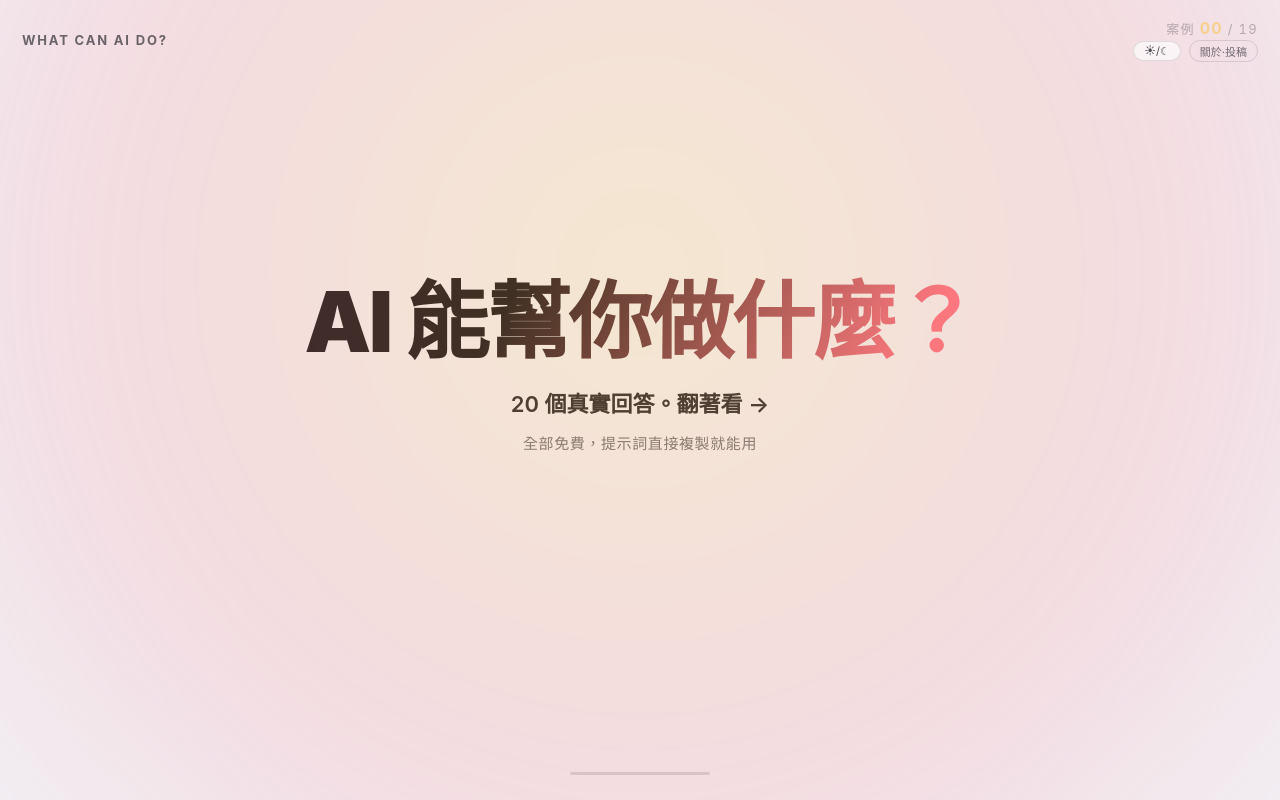
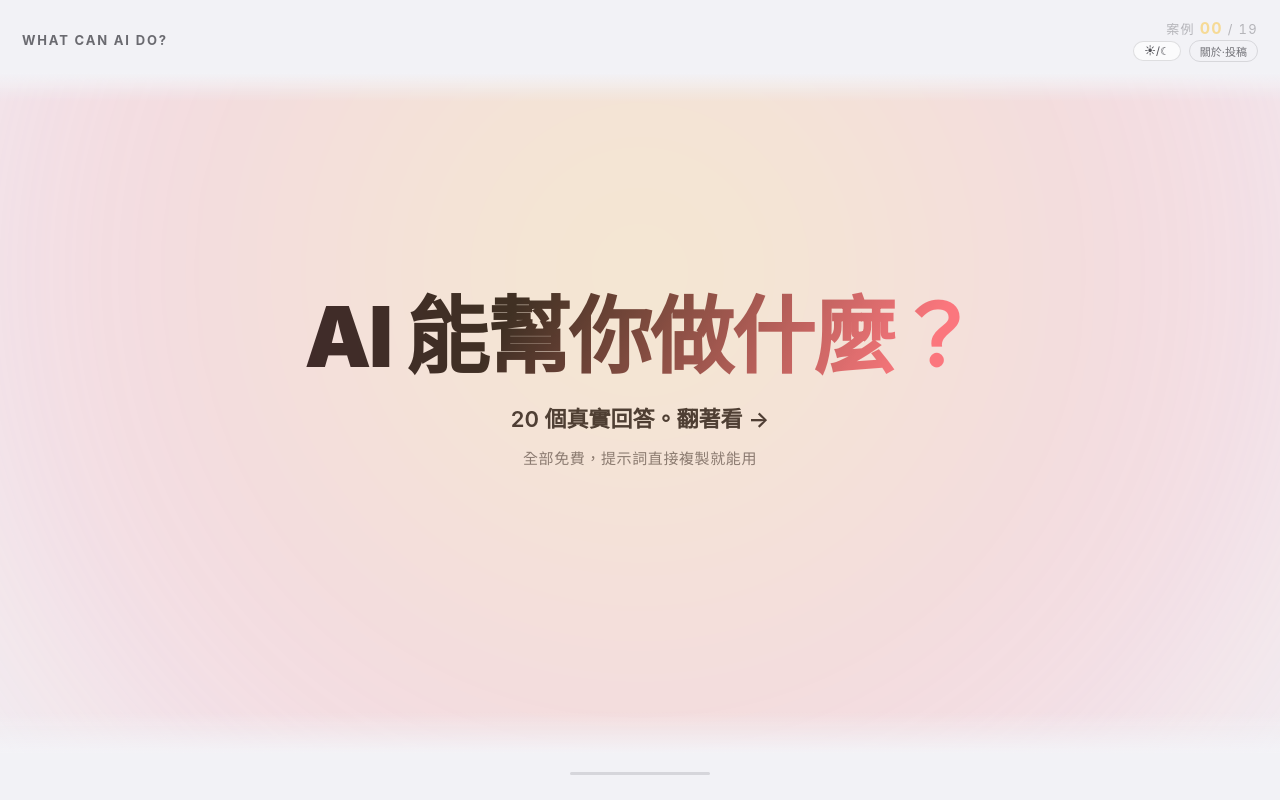
Before and after one commit to pracio/what-can-ai-do, an Astro site: page /zh-Hant in a window 1280 px wide. Built offline with nearby package versions, Linux system fonts and the light colour scheme; Astro itself is replaced by a stand-in of ours.

Commit message:
relax card layout: let content flow and scroll vertically; restore title size; scrim gradients at top/bottom so fixed bars stay clean while scrolling

```diff
--- a/src/pages/en/index.astro
+++ b/src/pages/en/index.astro
@@ -84,6 +84,11 @@ const cards = tasks
     }
 
     .deck { position: fixed; inset: 0; perspective: 1200px; }
+    .deck::after {
+      content: ''; position: fixed; left: 0; right: 0; bottom: 0; height: 88px;
+      background: linear-gradient(to top, var(--bg) 52%, transparent);
+      pointer-events: none; z-index: 9;
+    }
     .slide {
       position: absolute; inset: 0; overflow: hidden;
       display: flex; flex-direction: column; align-items: center; justify-content: center;
@@ -285,11 +290,14 @@ const cards = tasks
     @keyframes rise { from { transform: translateY(24px); opacity: 0 } to { transform: translateY(0); opacity: 1 } }
 
     .topbar {
-      position: fixed; top: calc(18px + env(safe-area-inset-top)); left: 22px; right: 22px;
+      position: fixed; top: 0; left: 0; right: 0;
+      padding: calc(18px + env(safe-area-inset-top)) 22px 40px;
       display: flex; justify-content: space-between; align-items: center; z-index: 10;
+      background: linear-gradient(to bottom, var(--bg) 72%, transparent);
+      pointer-events: none;
     }
-    .brand { font-size: 13px; font-weight: 700; letter-spacing: .14em; color: var(--ink-55); }
-    .counter { font-size: 13px; font-variant-numeric: tabular-nums; color: var(--ink-55); letter-spacing: .1em; }
+    .brand { font-size: 13px; font-weight: 700; letter-spacing: .14em; color: var(--ink-55); pointer-events: auto; }
+    .counter { font-size: 13px; font-variant-numeric: tabular-nums; color: var(--ink-55); letter-spacing: .1em; pointer-events: auto; }
     .counter b { color: var(--accent-live, var(--ink)); font-size: 16px; }
     .top-right { display: flex; flex-direction: column; align-items: flex-end; gap: 2px; }
     .about-link { font-size: 11px; color: var(--ink-45); text-decoration: none; border: 1px solid var(--glass-border); border-radius: 999px; padding: 2px 10px; transition: color .2s, border-color .2s; }
@@ -329,47 +337,15 @@ const cards = tasks
     .arrow:hover { background: var(--glass-strong); color: var(--ink); }
     .arrow.l { left: 26px; } .arrow.r { right: 26px; }
     @media (hover: none), (max-width: 720px) { .arrow { display: none; }
-      /* portrait overflow guard: EN/zh-Hant titles wrap taller than zh-Hans; keep head and
-         the steps card from colliding when content exceeds the slide (large system fonts) */
+      /* 竖滑翻卡已支持: 卡内可滚, 顶部区放松, 不再强行一屏塞下 */
       .slide { overflow-y: auto; -webkit-overflow-scrolling: touch; }
-      .slide::before { content: ''; margin: auto 0; }      /* top spacer keeps centering when short */
-      .slide::after  { content: ''; margin: auto 0; }      /* bottom spacer balances flex-start */
-      .slide { justify-content: flex-start; }
-      .head { flex-shrink: 0; }
+      .slide::before { content: ''; margin: auto 0; }      /* short卡时保持垂直居中 */
+      .slide::after  { content: ''; margin: auto 0; }
+      .slide { justify-content: flex-start; padding-top: 56px; }
+      .head { flex-shrink: 0; gap: 14px; }
       .steps, .indices-line, .open { flex-shrink: 0; }
-      /* 矮屏紧凑: 所有元素收进一屏 (实测390x844 Full guide被裁40-70px) */
-      .slide { padding-top: 26px; }
-      .icon-wrap { width: 46px; height: 46px; }
-      .icon-wrap::before { inset: -6px; }
-      .title { font-size: clamp(20px, 5.4vw, 26px); }
-      .tagline { font-size: 12.5px; margin-top: 3px; }
-      .steps { margin-top: 10px; }
-      .step { padding: 6px 2px; gap: 10px; }
+      /* prompt块限高渐隐, 全文在详情页 */
       .prompt-quote { margin: 2px 0 6px 30px; padding: 8px 10px; max-height: calc(2.5 * 1.55em + 16px); }
-      .indices-line { margin-top: 8px; }
-      /* 超窄矮屏再加一档 */
-      @media (max-width: 380px) {
-        .slide { padding-top: 10px; }
-        .icon-wrap { width: 38px; height: 38px; flex-shrink: 0; }
-        .title { font-size: clamp(18px, 5.4vw, 22px); }
-        .steps { margin-top: 8px; }
-        .step { padding: 5px 2px; }
-        .prompt-quote { max-height: calc(2 * 1.55em + 16px); }
-
-      }
-
-      /* 矮屏紧凑: 卡内容让所有元素收进一屏 (实测390x844 Full guide被裁40-70px) */
-      .slide { padding-top: 14px; }
-      .icon-wrap { width: 46px; height: 46px; }
-      .icon-wrap::before { inset: -6px; }
-      .head { gap: 10px; }
-      .title { font-size: clamp(20px, 5.4vw, 26px); }
-      .tagline { font-size: 12.5px; margin-top: 3px; }
-      .steps { margin-top: 10px; }
-      .step { padding: 6px 2px; gap: 10px; }
-      .indices-line { margin-top: 8px; }
-      .title { font-size: clamp(24px, 6.2vw, 34px); }
-      .head { gap: 14px; }
 }
 
     @media (prefers-reduced-motion: reduce) {
--- a/src/pages/zh-Hans/index.astro
+++ b/src/pages/zh-Hans/index.astro
@@ -84,6 +84,11 @@ const cards = tasks
     }
 
     .deck { position: fixed; inset: 0; perspective: 1200px; }
+    .deck::after {
+      content: ''; position: fixed; left: 0; right: 0; bottom: 0; height: 88px;
+      background: linear-gradient(to top, var(--bg) 52%, transparent);
+      pointer-events: none; z-index: 9;
+    }
     .slide {
       position: absolute; inset: 0; overflow: hidden;
       display: flex; flex-direction: column; align-items: center; justify-content: center;
@@ -285,11 +290,14 @@ const cards = tasks
     @keyframes rise { from { transform: translateY(24px); opacity: 0 } to { transform: translateY(0); opacity: 1 } }
 
     .topbar {
-      position: fixed; top: calc(18px + env(safe-area-inset-top)); left: 22px; right: 22px;
+      position: fixed; top: 0; left: 0; right: 0;
+      padding: calc(18px + env(safe-area-inset-top)) 22px 40px;
       display: flex; justify-content: space-between; align-items: center; z-index: 10;
+      background: linear-gradient(to bottom, var(--bg) 72%, transparent);
+      pointer-events: none;
     }
-    .brand { font-size: 13px; font-weight: 700; letter-spacing: .14em; color: var(--ink-55); }
-    .counter { font-size: 13px; font-variant-numeric: tabular-nums; color: var(--ink-55); letter-spacing: .1em; }
+    .brand { font-size: 13px; font-weight: 700; letter-spacing: .14em; color: var(--ink-55); pointer-events: auto; }
+    .counter { font-size: 13px; font-variant-numeric: tabular-nums; color: var(--ink-55); letter-spacing: .1em; pointer-events: auto; }
     .counter b { color: var(--accent-live, var(--ink)); font-size: 16px; }
     .top-right { display: flex; flex-direction: column; align-items: flex-end; gap: 2px; }
     .about-link { font-size: 11px; color: var(--ink-45); text-decoration: none; border: 1px solid var(--glass-border); border-radius: 999px; padding: 2px 10px; transition: color .2s, border-color .2s; }
@@ -330,33 +338,16 @@ const cards = tasks
     .arrow.l { left: 26px; } .arrow.r { right: 26px; }
     @media (hover: none), (max-width: 720px) {
       .arrow { display: none; }
-      /* portrait overflow guard: 内容超出slide时可滚(与EN/zh-Hant一致) */
+      /* 竖滑翻卡已支持: 卡内可滚, 顶部区放松, 不再强行一屏塞下 */
       .slide { overflow-y: auto; -webkit-overflow-scrolling: touch; }
       .slide::before { content: ''; margin: auto 0; }
       .slide::after { content: ''; margin: auto 0; }
-      .slide { justify-content: flex-start; }
+      .slide { justify-content: flex-start; padding-top: 56px; }
       .head, .steps, .indices-line, .open { flex-shrink: 0; }
-      /* 矮屏紧凑: 所有元素收进一屏 (实测390x844 Full guide被裁40-70px) */
-      .slide { padding-top: 26px; }
-      .icon-wrap { width: 46px; height: 46px; }
-      .icon-wrap::before { inset: -6px; }
-      .title { font-size: clamp(20px, 5.4vw, 26px); }
-      .tagline { font-size: 12.5px; margin-top: 3px; }
-      .steps { margin-top: 10px; }
-      .step { padding: 6px 2px; gap: 10px; }
+      .head { gap: 14px; }
+      /* prompt块限高渐隐, 全文在详情页 */
       .prompt-quote { margin: 2px 0 6px 30px; padding: 8px 10px; max-height: calc(2.5 * 1.55em + 16px); }
-      .indices-line { margin-top: 8px; }
-      /* 超窄矮屏再加一档 */
-      @media (max-width: 380px) {
-        .slide { padding-top: 10px; }
-        .icon-wrap { width: 38px; height: 38px; flex-shrink: 0; }
-        .title { font-size: clamp(18px, 5.4vw, 22px); }
-        .steps { margin-top: 8px; }
-        .step { padding: 5px 2px; }
-        .prompt-quote { max-height: calc(2 * 1.55em + 16px); }
-
-      }
-
+    }
 
     @media (prefers-reduced-motion: reduce) {
       .slide { transition: opacity .2s; transform: none !important; }
--- a/src/pages/zh-Hant/index.astro
+++ b/src/pages/zh-Hant/index.astro
@@ -84,6 +84,11 @@ const cards = tasks
     }
 
     .deck { position: fixed; inset: 0; perspective: 1200px; }
+    .deck::after {
+      content: ''; position: fixed; left: 0; right: 0; bottom: 0; height: 88px;
+      background: linear-gradient(to top, var(--bg) 52%, transparent);
+      pointer-events: none; z-index: 9;
+    }
     .slide {
       position: absolute; inset: 0; overflow: hidden;
       display: flex; flex-direction: column; align-items: center; justify-content: center;
@@ -285,11 +290,14 @@ const cards = tasks
     @keyframes rise { from { transform: translateY(24px); opacity: 0 } to { transform: translateY(0); opacity: 1 } }
 
     .topbar {
-      position: fixed; top: calc(18px + env(safe-area-inset-top)); left: 22px; right: 22px;
+      position: fixed; top: 0; left: 0; right: 0;
+      padding: calc(18px + env(safe-area-inset-top)) 22px 40px;
       display: flex; justify-content: space-between; align-items: center; z-index: 10;
+      background: linear-gradient(to bottom, var(--bg) 72%, transparent);
+      pointer-events: none;
     }
-    .brand { font-size: 13px; font-weight: 700; letter-spacing: .14em; color: var(--ink-55); }
-    .counter { font-size: 13px; font-variant-numeric: tabular-nums; color: var(--ink-55); letter-spacing: .1em; }
+    .brand { font-size: 13px; font-weight: 700; letter-spacing: .14em; color: var(--ink-55); pointer-events: auto; }
+    .counter { font-size: 13px; font-variant-numeric: tabular-nums; color: var(--ink-55); letter-spacing: .1em; pointer-events: auto; }
     .counter b { color: var(--accent-live, var(--ink)); font-size: 16px; }
     .top-right { display: flex; flex-direction: column; align-items: flex-end; gap: 2px; }
     .about-link { font-size: 11px; color: var(--ink-45); text-decoration: none; border: 1px solid var(--glass-border); border-radius: 999px; padding: 2px 10px; transition: color .2s, border-color .2s; }
@@ -329,37 +337,15 @@ const cards = tasks
     .arrow:hover { background: var(--glass-strong); color: var(--ink); }
     .arrow.l { left: 26px; } .arrow.r { right: 26px; }
     @media (hover: none), (max-width: 720px) { .arrow { display: none; }
-      /* portrait overflow guard: EN/zh-Hant titles wrap taller than zh-Hans; keep head and
-         the steps card from colliding when content exceeds the slide (large system fonts) */
+      /* 竖滑翻卡已支持: 卡内可滚, 顶部区放松, 不再强行一屏塞下 */
       .slide { overflow-y: auto; -webkit-overflow-scrolling: touch; }
-      .slide::before { content: ''; margin: auto 0; }      /* top spacer keeps centering when short */
-      .slide::after  { content: ''; margin: auto 0; }      /* bottom spacer balances flex-start */
-      .slide { justify-content: flex-start; }
-      .head { flex-shrink: 0; }
+      .slide::before { content: ''; margin: auto 0; }      /* short卡时保持垂直居中 */
+      .slide::after  { content: ''; margin: auto 0; }
+      .slide { justify-content: flex-start; padding-top: 56px; }
+      .head { flex-shrink: 0; gap: 14px; }
       .steps, .indices-line, .open { flex-shrink: 0; }
-      /* 矮屏紧凑: 所有元素收进一屏 (实测390x844 Full guide被裁40-70px) */
-      .slide { padding-top: 26px; }
-      .icon-wrap { width: 46px; height: 46px; }
-      .icon-wrap::before { inset: -6px; }
-      .title { font-size: clamp(20px, 5.4vw, 26px); }
-      .tagline { font-size: 12.5px; margin-top: 3px; }
-      .steps { margin-top: 10px; }
-      .step { padding: 6px 2px; gap: 10px; }
+      /* prompt块限高渐隐, 全文在详情页 */
       .prompt-quote { margin: 2px 0 6px 30px; padding: 8px 10px; max-height: calc(2.5 * 1.55em + 16px); }
-      .indices-line { margin-top: 8px; }
-      /* 超窄矮屏再加一档 */
-      @media (max-width: 380px) {
-        .slide { padding-top: 10px; }
-        .icon-wrap { width: 38px; height: 38px; flex-shrink: 0; }
-        .title { font-size: clamp(18px, 5.4vw, 22px); }
-        .steps { margin-top: 8px; }
-        .step { padding: 5px 2px; }
-        .prompt-quote { max-height: calc(2 * 1.55em + 16px); }
-
-      }
-
-      .title { font-size: clamp(24px, 6.2vw, 34px); }
-      .head { gap: 14px; }
 }
 
     @media (prefers-reduced-motion: reduce) {
```
